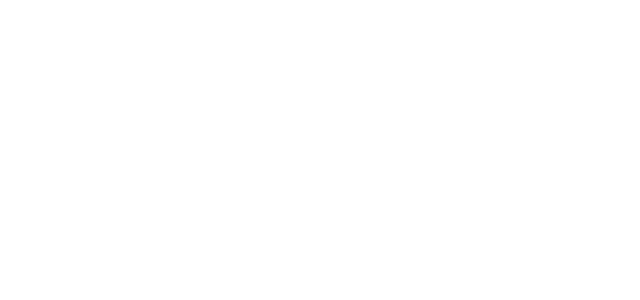
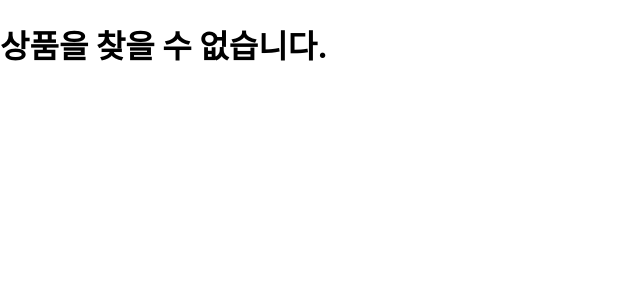
Before and after one commit to ChatHongPT/Shopping_Web, a React (Create React App) app in the folder client/: page /1 in a window 1280 px wide. Shown: the top 300 px of the page, without its empty margins (0-640 px from the left). Built offline with nearby package versions, Linux system fonts and the light colour scheme.

Commit message:
refactor: undefined 시 Ux를 고려한 문자열 추가

```diff
--- a/client/src/pages/ProductPage.tsx
+++ b/client/src/pages/ProductPage.tsx
@@ -6,6 +6,9 @@
     const products = useProductContext();
     const foundProduct = products.find((product) => product.id === parseInt(productId!, 10));
 
+    if(!foundProduct){
+        return <h1>상품을 찾을 수 없습니다.</h1>;
+    }
     return (
         <div>
             <h1>{foundProduct?.name}</h1>
```
